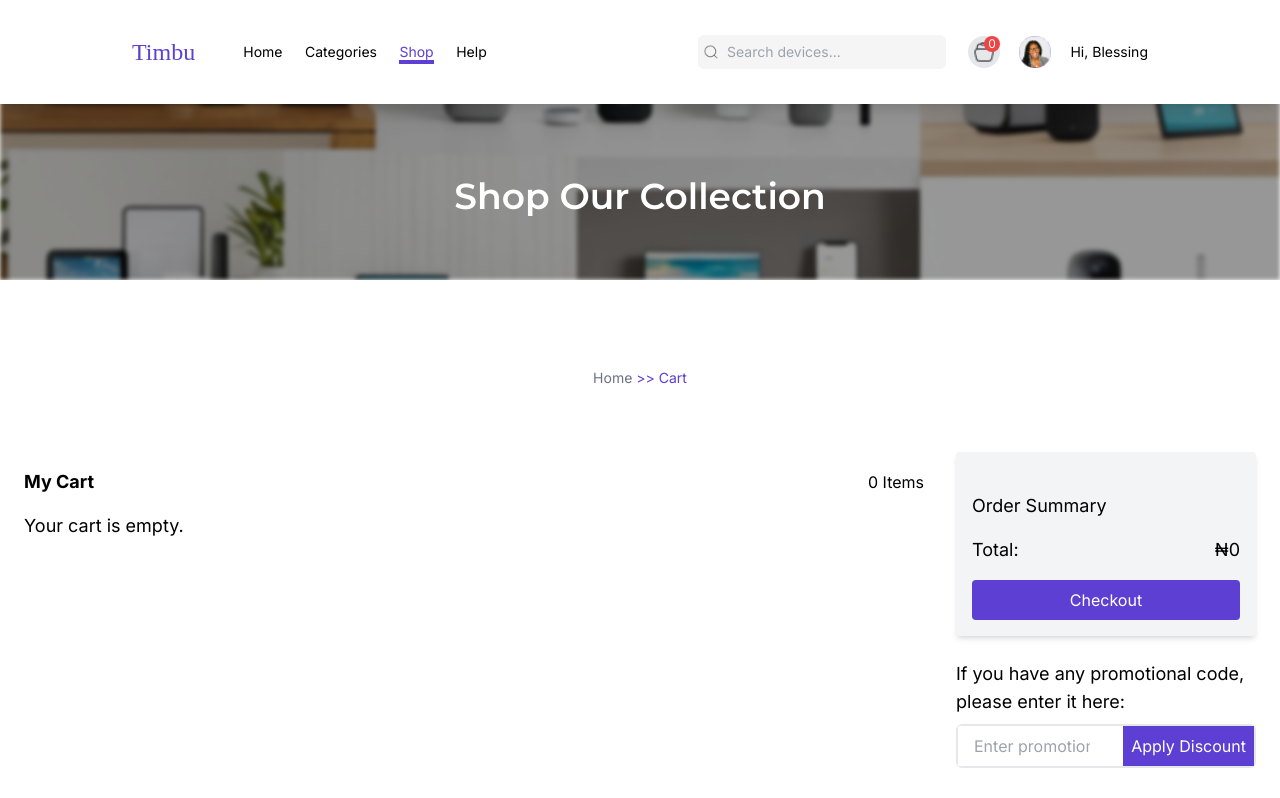
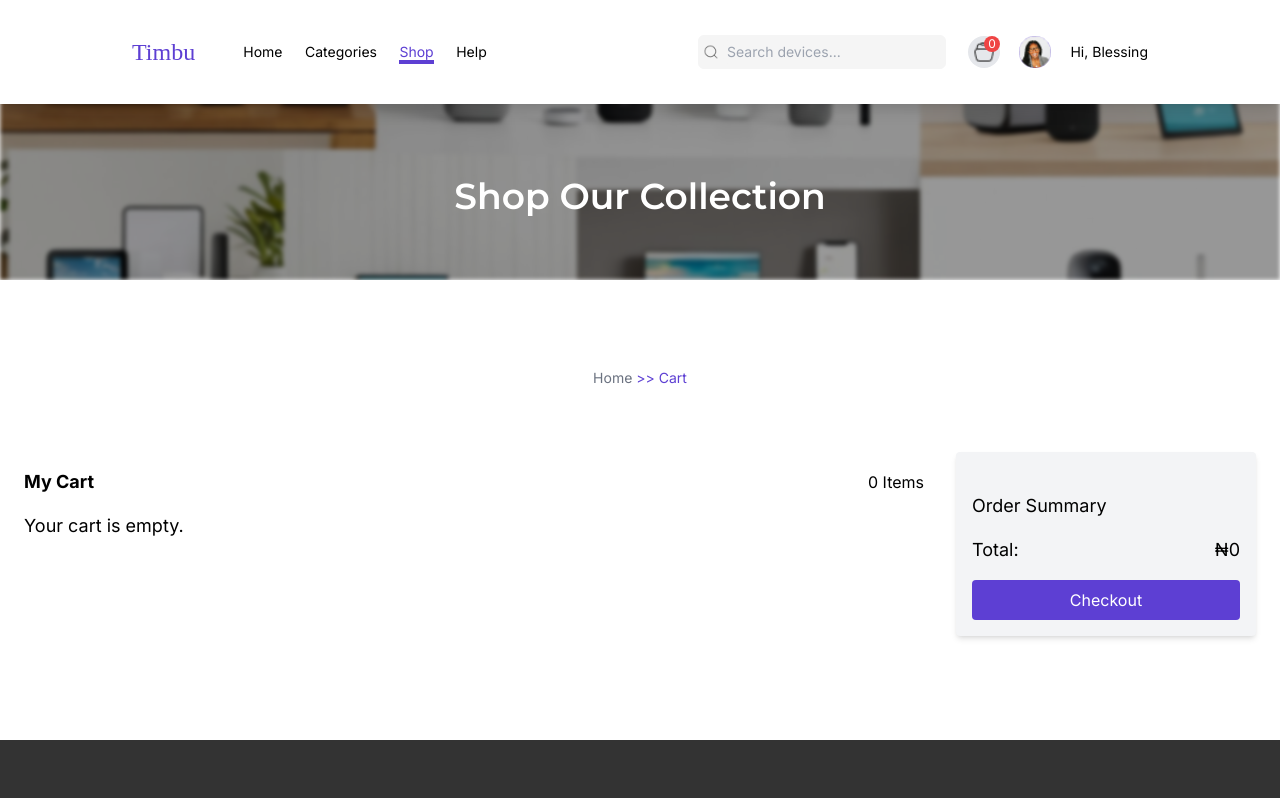
Before and after one commit to Glorypaul-pixel/Timbu-Shopping-App, a React (Vite) app: page /cart in a window 1280 px wide. Shown: the top 798 px of the page. Built offline with nearby package versions, Linux system fonts and the light colour scheme; a web font is replaced by a local one.

Commit message:
originnn

```diff
--- a/src/component/cart.jsx
+++ b/src/component/cart.jsx
@@ -126,24 +126,6 @@ const Cart = () => {
               Checkout
             </Link>
           </div>
-          <div className="pt-6">
-            <p className="text-lg mb-2">
-              If you have any promotional code, please enter it here:
-            </p>
-            <div className="flex justify-between w-full border-2 rounded-md">
-              <input
-                type="text"
-                className="w-1/2 px-4 py-2 border-none outline-none"
-                placeholder="Enter promotional code"
-              />
-              <button
-                type="submit"
-                className="bg-customPurple text-white p-2"
-              >
-                Apply Discount
-              </button>
-            </div>
-          </div>
         </div>
       </div>
     </div>
```
